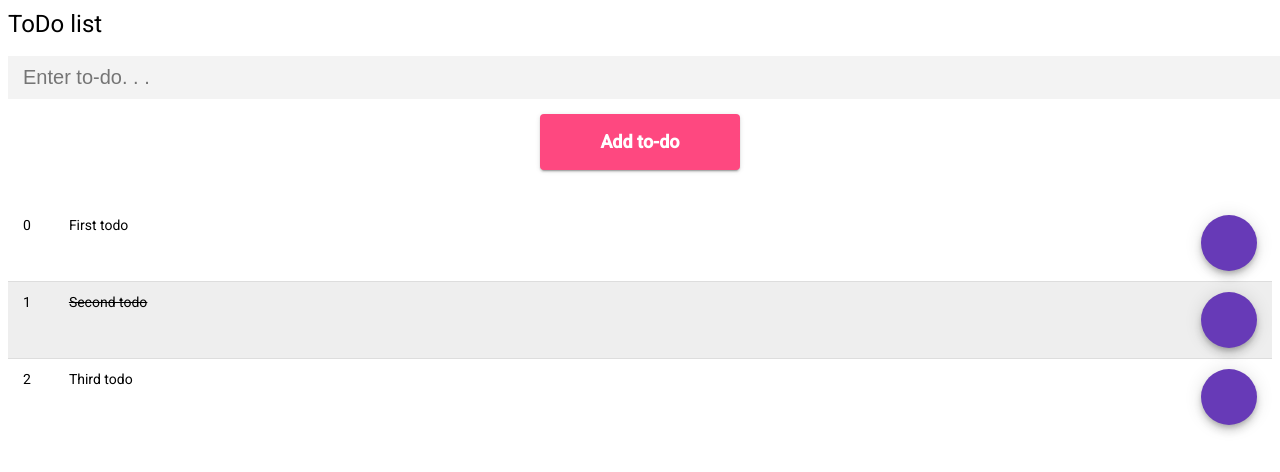
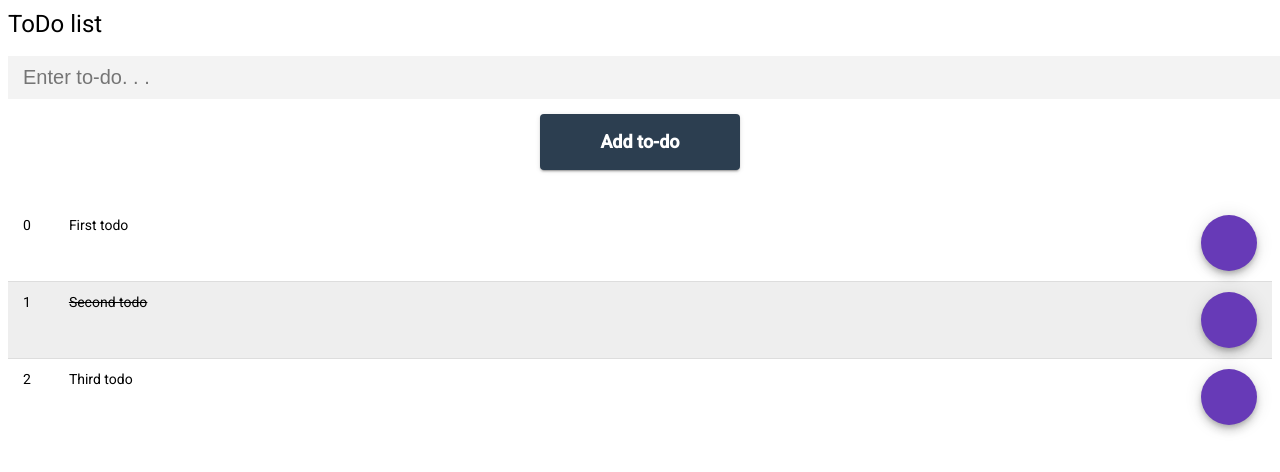
Before and after one commit to danish469/angular-todo, an Angular app: page / in a window 1280 px wide. Shown: the top 472 px of the page. Built offline with nearby package versions, Linux system fonts and the light colour scheme.

Commit message:
3 files modified

```diff
--- a/src/app/material/material.module.ts
+++ b/src/app/material/material.module.ts
@@ -3,12 +3,14 @@ import { MatButtonToggleModule } from "@angular/material/button-toggle";
 import { MatIconModule } from "@angular/material/icon";
 import { MatButtonModule } from "@angular/material/button";
 import { MatInputModule } from "@angular/material/input";
+import { MatFormFieldModule } from "@angular/material/form-field";
 
 const MaterialComponents = [
   MatButtonModule,
   MatButtonToggleModule,
   MatIconModule,
-  MatInputModule
+  MatInputModule,
+  MatFormFieldModule
 ];
 @NgModule({
   imports: [MaterialComponents],
--- a/src/app/todo/todo.component.css
+++ b/src/app/todo/todo.component.css
@@ -46,7 +46,7 @@
   outline: none;
   background: none;
 
-  background-color: #fe4880;
+  background-color: #2c3e50;
   color: #fff;
   margin: 15px auto;
 
--- a/src/app/todo/todo.component.html
+++ b/src/app/todo/todo.component.html
@@ -1,4 +1,8 @@
 <div class="todos">
+
+	<!-- <mat-from-field>
+		<input matInput>
+	</mat-from-field> -->
 		<form (submit)="addTodo()">
 			<input
       type="text"
```
Lines whose indentation alone changed are shown as unchanged.
